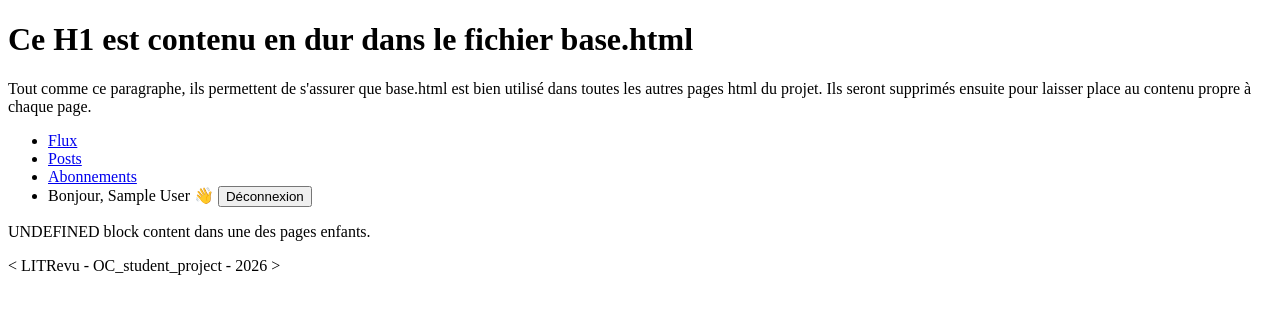
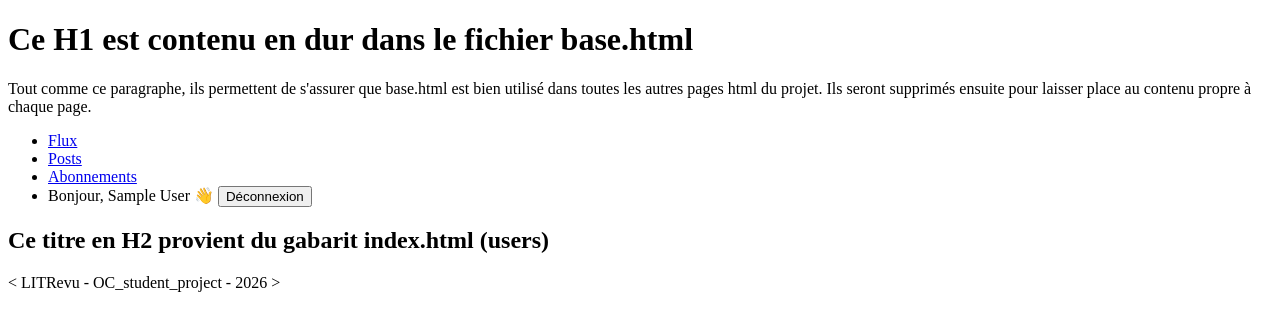
Before and after one commit to Nels-J/Projet9_LITRevu, a Django app: page /users/ in a window 1280 px wide. Shown: the top 331 px of the page. Run offline with Django 5.2, Linux system fonts and the light colour scheme; the visitor is signed in with stand-in values (Sample User, id 1).

Commit message:
Refactor index.html: update title block and content section for improved clarity

```diff
--- a/users/templates/users/index.html
+++ b/users/templates/users/index.html
@@ -1,10 +1,7 @@
 {% extends 'users/base.html' %}
 
-{% block title %}
-    LITRevu - Accueil
+{# Surcharge du contenu du head title de base.html #}
+{% block title %} - Index{% endblock %}
 
-    {% if user.is_authenticated %}
-        {% include 'users/includes/navbar.html' %}
-    {% endif %}
-
-{% endblock %}
+{# Surcharge du contenu du bloc "content" de base.html #}
+{% block content %}<h2>Ce titre en H2 provient du gabarit index.html (users)</h2>{% endblock %}
```
